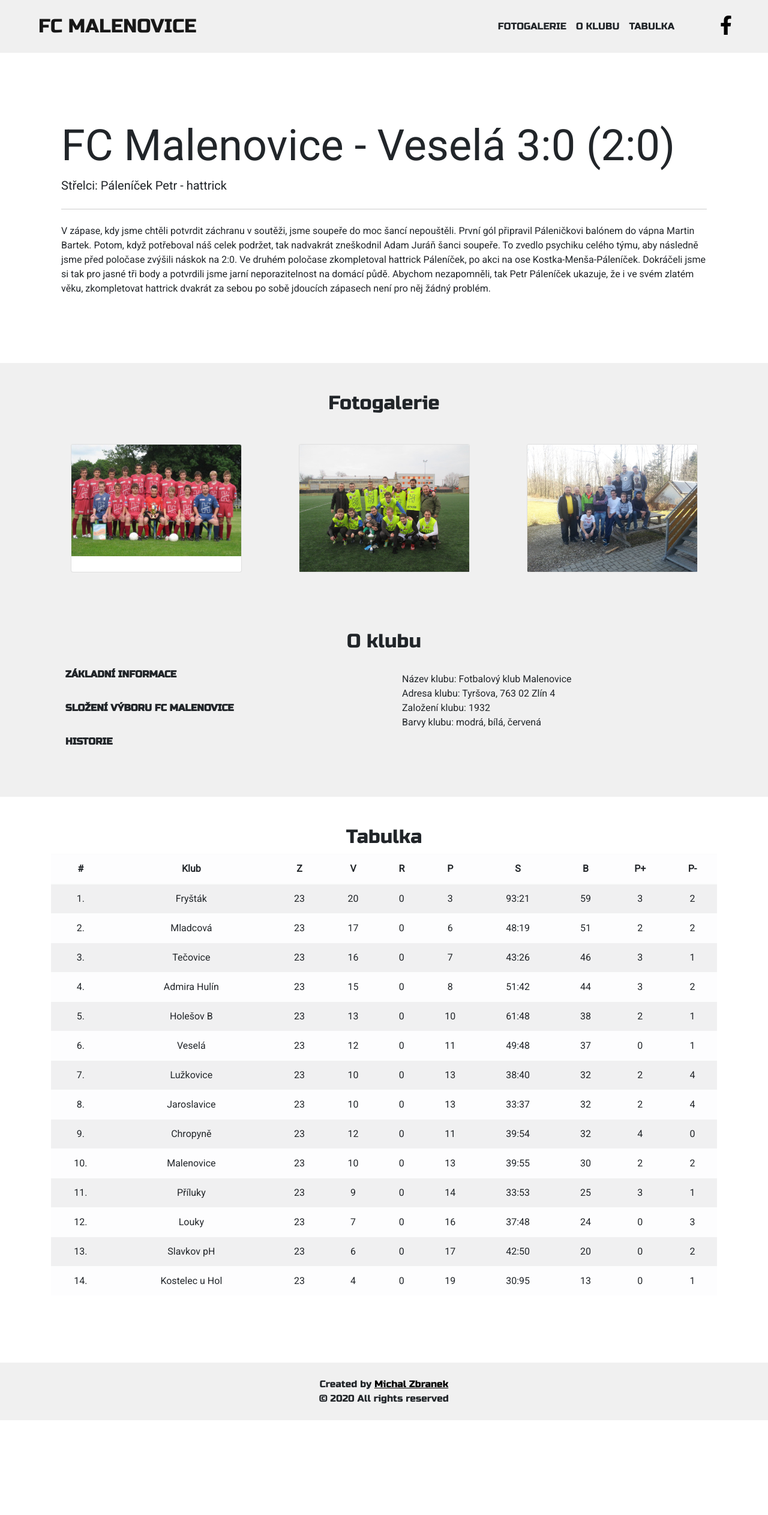
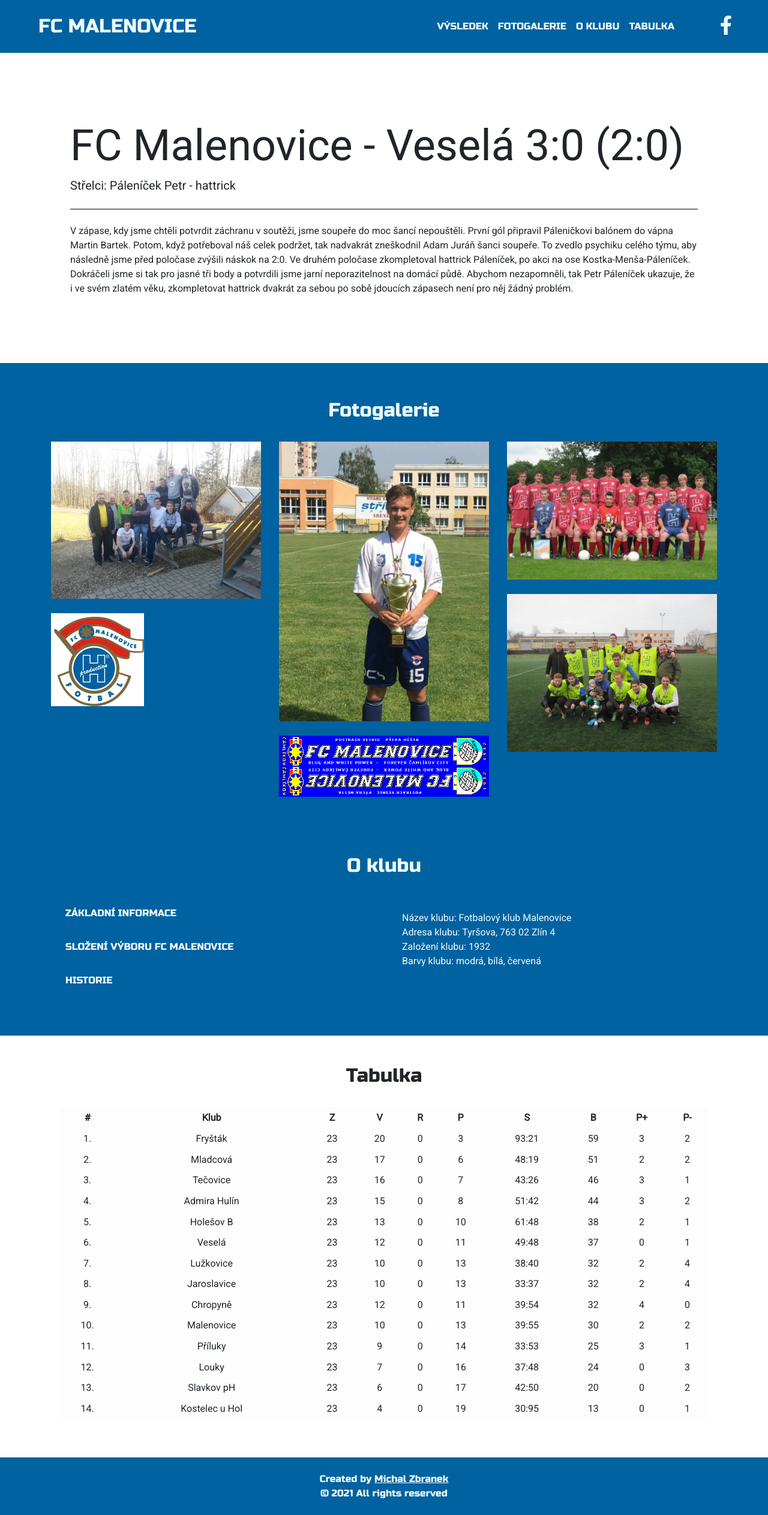
Before and after one commit to michalzbranek/fcmalenovice, a PHP site: page / in a window 1280 px wide. Shown: the whole page at 60% size. Before the commit the page ends 2367 px from the top, so only its background shows below. Run offline with PHP 8.4, Linux system fonts and the light colour scheme; some libraries are stand-ins or nearby versions.

Commit message:
Redesign

```diff
--- a/app.css
+++ b/app.css
@@ -19,12 +19,16 @@
 }
 
 a:hover {
-    color: white;
+    color: #DB241C;
 }
 
 nav .navbar-nav li a:hover {
-    color: grey !important;
+    color: #DB241C !important;
     border-radius: 5px;
+}
+
+nav .navbar-nav li a {
+    color: #EEFBFB !important;
 }
 
 ul {
@@ -32,7 +36,7 @@
 }
 
 i {
-    color: black;
+    color: #EEFBFB;
     border-radius: 5px;
     text-align: center;
     height: 60px;
@@ -41,15 +45,15 @@
 }
 
 i:hover {
-    color: grey;
+    color: #DB241C;
 }
 
 hr {
-    background-color: rgba(0, 0, 0, 0.1);
+    background-color: black !important;
 }
 
 i.scrolled {
-    color: white;
+    color: #EEFBFB;
 }
 
 .navbar-collapse {
@@ -57,23 +61,46 @@
 }
 
 .jumbotron {
-    background-color:rgba(0, 0, 0, 0);
+    background-color:white;
     border-radius:0rem;
     padding-top: 200px;
 }
 
 .navbar-brand {
     font-size: 1.8rem;
+    color: #EEFBFB !important;
+}
+
+#mainNavbar {
+    background-color: #0062A1;
+}
+
+#navbarBrand:hover {
+    color: #DB241C !important;
+}
+
+#createdBy:hover {
+    color: #DB241C !important;
+}
+
+#club nav .navbar-nav li a {
+    color: #EEFBFB !important;
+}
+
+#club nav .navbar-nav li a:hover {
+    color: #DB241C !important;
 }
 
 #gallery {
-    background-color: rgb(240, 240, 240);
+    background-color: #0062A1;
+    padding-top: 30px;
 }
 
 #club {
-    background-color: rgb(240, 240, 240);
+    background-color: #0062A1;
+    color: #EEFBFB;
 }
 
-#mainNavbar {
-    background-color: rgb(240, 240, 240);
+#blabla {
+    background-color: #0062A1;
 }
--- a/index.html
+++ b/index.html
@@ -14,9 +14,9 @@
 </head>
 
 <body>
-  <div id="background">
+  <div class="container">
     <nav id="mainNavbar" class="navbar navbar-expand-xl navbar-light fixed-top">
-      <a class="navbar-brand ml-5" href="index.html"><span style = "font-size: 2rem;">FC MALENOVICE</span></a>
+      <a id="navbarBrand" class="navbar-brand ml-5" href="index.html"><span style = "font-size: 2rem;">FC MALENOVICE</span></a>
       <button class="navbar-toggler d-xl-none border-0" type="button" data-toggle="collapse"
         data-target="#collapsibleNavId" aria-controls="collapsibleNavId" aria-expanded="false"
         aria-label="Toggle navigation">
@@ -24,6 +24,9 @@
       </button>
       <div class="collapse justify-content-end navbar-collapse py-xl-3" id="collapsibleNavId">
         <ul class="navbar-nav mr-5">
+          <li class="nav-item">
+            <a class="nav-link text-body" href="#score">VÝSLEDEK</a>
+          </li>
           <li class="nav-item">
             <a class="nav-link text-body" href="#gallery">FOTOGALERIE</a>
           </li>
@@ -41,7 +44,7 @@
       <a class="mr-4 d-none d-xl-block" href="https://www.facebook.com/fotbalmalenovice/" target="_blank"><i class="fab fa-facebook-f fa-2x"></i></a>
     </nav>
 
-    <section class="container jumbotron">
+    <section id="score" class="jumbotron">
       <h1 class="display-3">FC Malenovice - Veselá 3:0 (2:0)</h1>
       <p class="lead">Střelci: Páleníček Petr - hattrick</p>
       <hr class="my-4">
@@ -56,35 +59,44 @@
     </section>
   </div>
 
-  <section id="gallery">
-    <div class="container py-5 text-center">
-      <h2 class="mb-5">Fotogalerie</h2>
-      <div class="row justify-content-around">
-      <div class="card col-lg-3 col-sm-6 p-0 mx-5 mx-sm-0">
-          <a href="images/36151_1458935712249_3277041_n.jpg" target="_blank">
-            <img src="images/36151_1458935712249_3277041_n.jpg" class="card-img-top">
-          </a>
+  <div id="blabla">
+  <div class="container">
+    <section id="gallery">
+          <h2 id="gallery" style="color: #EEFBFB;" class="text-center">Fotogalerie</h2><br>
+        <!--Grid row-->
+      <div class="row">
+
+        <!--Grid column-->
+        <div class="col-lg-4 col-md-12 mb-4">
+          <img src="images/1669853_286303778195283_813797452_o.jpg" class="img-fluid mb-4">
+          <img src="images/logo.png" class="img-fluid mb-4">
+        </div>
+        <!--Grid column-->
+
+        <!--Grid column-->
+        <div class="col-lg-4 col-md-6 mb-4">
+          <img src="images/18813253_840766809415641_8778874901364856325_n.jpg" class="img-fluid mb-4">
+          <img src="images/sala3.bmp" class="img-fluid mb-4">
+        </div>
+        <!--Grid column-->
+
+        <!--Grid column-->
+        <div class="col-lg-4 col-md-6 mb-4">
+          <img src="images/36151_1458935712249_3277041_n.jpg" class="img-fluid mb-4">
+          <img src="images/11053080_456261317866194_5855701841118786605_o.jpg" class="img-fluid mb-4">
+        </div>
+        <!--Grid column-->
+
       </div>
-      <div class="card col-lg-3 col-sm-6 p-0 mx-5 mx-sm-0">
-        <a href="images/11053080_456261317866194_5855701841118786605_o.jpg" target="_blank">
-          <img src="images/11053080_456261317866194_5855701841118786605_o.jpg" class="card-img-top">
-        </a>
-      </div>
-      <div class="card col-lg-3 col-sm-6 p-0 mx-5 mx-sm-0">
-        <a href="images/1669853_286303778195283_813797452_o.jpg" target="_blank">
-          <img src="images/1669853_286303778195283_813797452_o.jpg" class="card-img-top">
-        </a>
-      </div>
-      </div>
-    </div>
-  </section>
+      <!--Grid row-->
+    </section>
 
   <section id="club">
-    <div class="container py-5">
-      <h2 class="text-center">O klubu</h2>
+    <div class="py-5">
+      <h2 class="text-center">O klubu</h2><br>
       <div class="row">
         <div class="col-lg-6">
-          <nav class="navbar navbar-expand font-weight-bold text-uppercase">
+          <nav class="navbar navbar-expand text-uppercase">
             <ul class="nav navbar-nav flex-column border-0">
               <li class="nav-item pb-3">
                 <a class="nav-link active text-reset" data-toggle="tab" href="#tab1">Základní informace</a>
@@ -133,10 +145,13 @@
       </div>
     </div>
   </section>
+  </div>
+  </div>
 
+  <div class="container">
   <section id="tablesection" class="text-center container py-5">
-    <h2>Tabulka</h2>
-    <table class="table table-striped table-light table-hover">
+    <h2>Tabulka</h2><br>
+    <table class="table table-sm table-light">
         <thead>
           <tr>
             <th>#</th>
@@ -322,19 +337,20 @@
       </table>
     </section>
 
+  </div>
+  <footer class="footer text-center pb-2 pt-3 pt-md-4" style="background-color: #0062A1; color: #EEFBFB;">
+    <div class="container-fluid">
+        <div style="font-family: 'Russo One', sans-serif;">
+            Created by
+            <a id="createdBy" href="mailto:michal.zbranek.1@gmail.com" style="color: #EEFBFB; text-decoration: underline;">Michal Zbranek</a>
+            <p>© 2021 All rights reserved</p>
+        </div>
+    </div>
+</footer>
+
     <script src="https://code.jquery.com/jquery-3.3.1.slim.min.js" integrity="sha384-q8i/X+965DzO0rT7abK41JStQIAqVgRVzpbzo5smXKp4YfRvH+8abtTE1Pi6jizo" crossorigin="anonymous"></script>
     <script src="https://cdnjs.cloudflare.com/ajax/libs/popper.js/1.14.7/umd/popper.min.js" integrity="sha384-UO2eT0CpHqdSJQ6hJty5KVphtPhzWj9WO1clHTMGa3JDZwrnQq4sF86dIHNDz0W1" crossorigin="anonymous"></script>
     <script src="https://stackpath.bootstrapcdn.com/bootstrap/4.3.1/js/bootstrap.min.js" integrity="sha384-JjSmVgyd0p3pXB1rRibZUAYoIIy6OrQ6VrjIEaFf/nJGzIxFDsf4x0xIM+B07jRM" crossorigin="anonymous"></script>
 
-    <footer class="footer text-center pb-2 pt-3 pt-md-4 mt-5" style="background-color: rgb(240, 240, 240);">
-      <div class="container-fluid">
-          <div style="font-family: 'Russo One', sans-serif;">
-              Created by
-              <a href="mailto:michal.zbranek.1@gmail.com" style="color: black; text-decoration: underline;">Michal Zbranek</a>
-              <p>© 2020 All rights reserved</p>
-          </div>
-      </div>
-  </footer>
-
   </body>
 </html>
```
Also changed, not shown: images/18813253_840766809415641_8778874901364856325_n.jpg (added).
